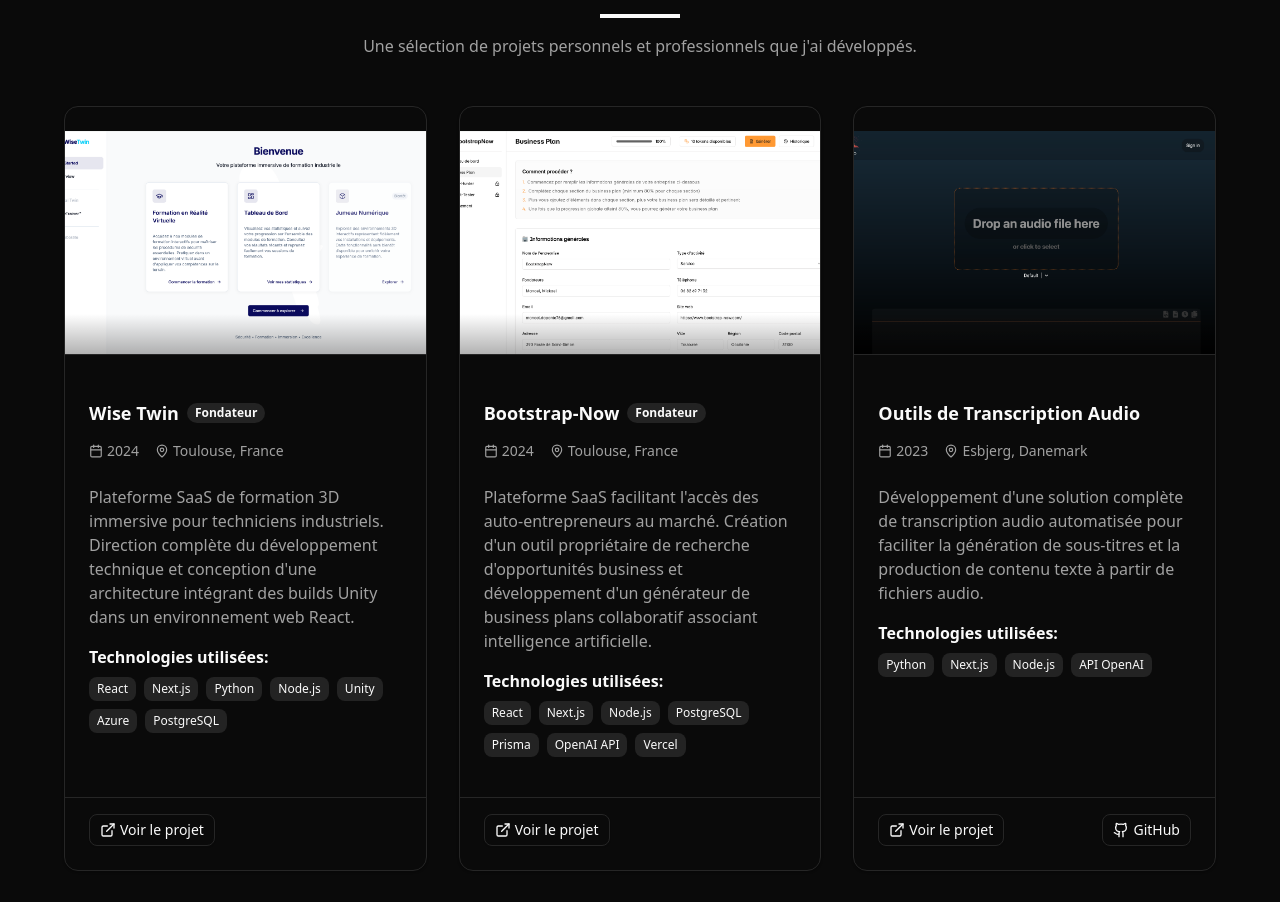
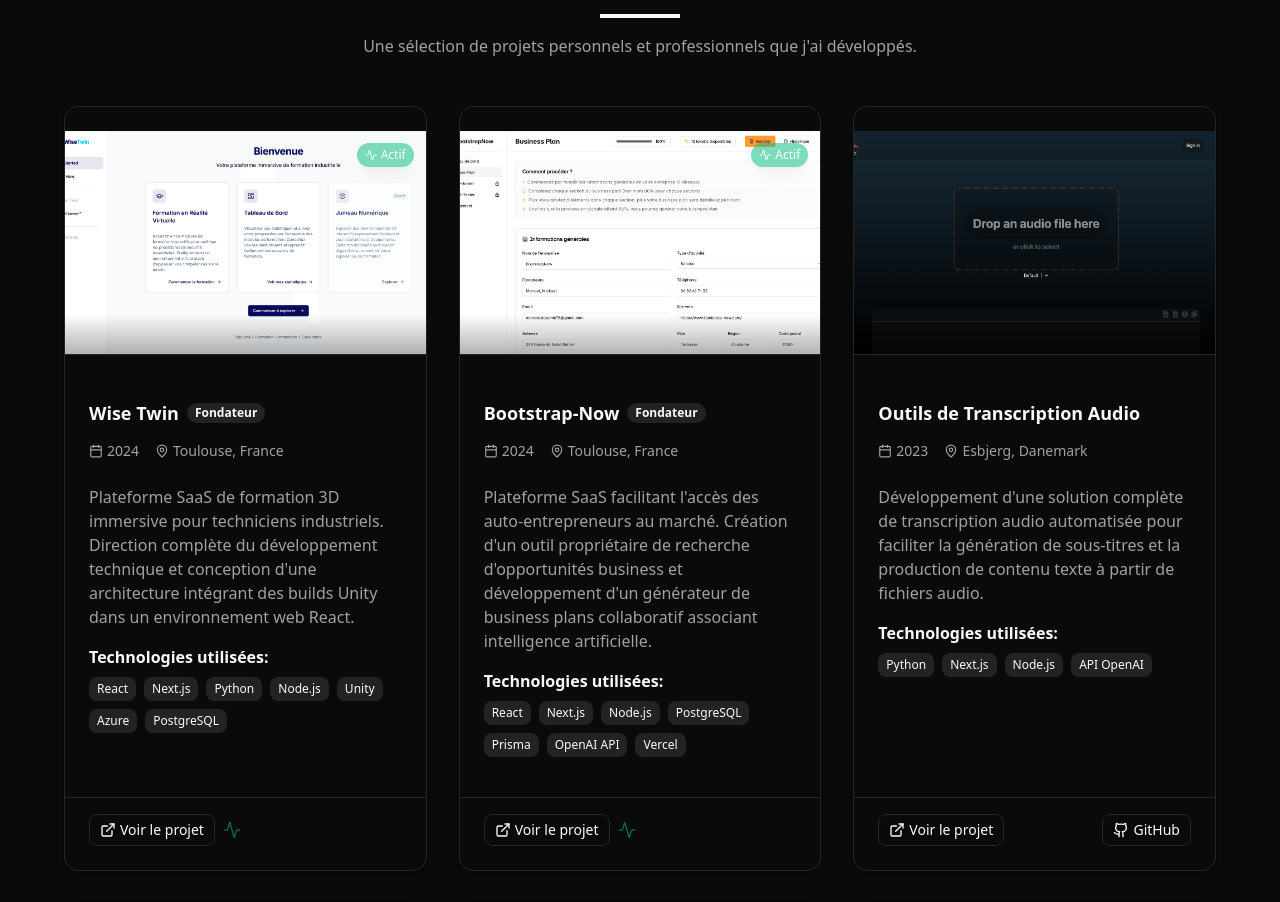
Before and after one commit to ManoelDaPonte/manoel-daponte, a Next.js app: page / in a window 1280 px wide. Shown: the part 1567-2469 px from the top of the page. Built offline with nearby package versions, Linux system fonts and the light colour scheme.

Commit message:
update wisetwin et boostrapnow

```diff
--- a/components/sections/Projects.jsx
+++ b/components/sections/Projects.jsx
@@ -3,7 +3,7 @@
 import { useState, useEffect } from "react";
 import Image from "next/image";
 import Link from "next/link";
-import { ExternalLink, Github, Calendar, MapPin } from "lucide-react";
+import { ExternalLink, Github, Calendar, MapPin, Activity } from "lucide-react";
 import { motion } from "framer-motion";
 import { Button } from "@/components/ui/button";
 import {
@@ -56,6 +56,7 @@
 			githubLink: null,
 			isFounder: true,
 			image: "/images/wisetwin.png",
+			status: "active",
 		},
 		{
 			title: "Bootstrap-Now",
@@ -76,6 +77,7 @@
 			githubLink: null,
 			isFounder: true,
 			image: "/images/bootstrap-now.png",
+			status: "active",
 		},
 		{
 			title: "Outils de Transcription Audio",
@@ -205,6 +207,14 @@
 
 									{/* Overlay semi-transparent en bas de l'image pour améliorer la lisibilité */}
 									<div className="absolute bottom-0 left-0 right-0 h-10 bg-gradient-to-t from-black/30 to-transparent"></div>
+
+									{/* Indicateur de statut actif */}
+									{project.status === "active" && (
+										<div className="absolute top-3 right-3 bg-emerald-500 text-white px-2 py-1 rounded-full text-xs font-medium flex items-center gap-1 shadow-lg animate-pulse">
+											<Activity size={12} />
+											<span>Actif</span>
+										</div>
+									)}
 								</div>
 
 								<CardHeader className="pt-5">
@@ -254,6 +264,7 @@
 
 								<CardFooter className="flex justify-between pt-4 border-t border-border">
 									{project.link ? (
+										<div className="flex items-center gap-2">
 											<Button
 												asChild
 												variant="outline"
@@ -269,6 +280,16 @@
 													<span>Voir le projet</span>
 												</Link>
 											</Button>
+
+											{project.status === "active" && (
+												<div className="flex items-center text-emerald-500">
+													<Activity
+														size={18}
+														className="animate-pulse"
+													/>
+												</div>
+											)}
+										</div>
 									) : (
 										<div></div>
 									)}
```
Lines whose indentation alone changed are shown as unchanged.
